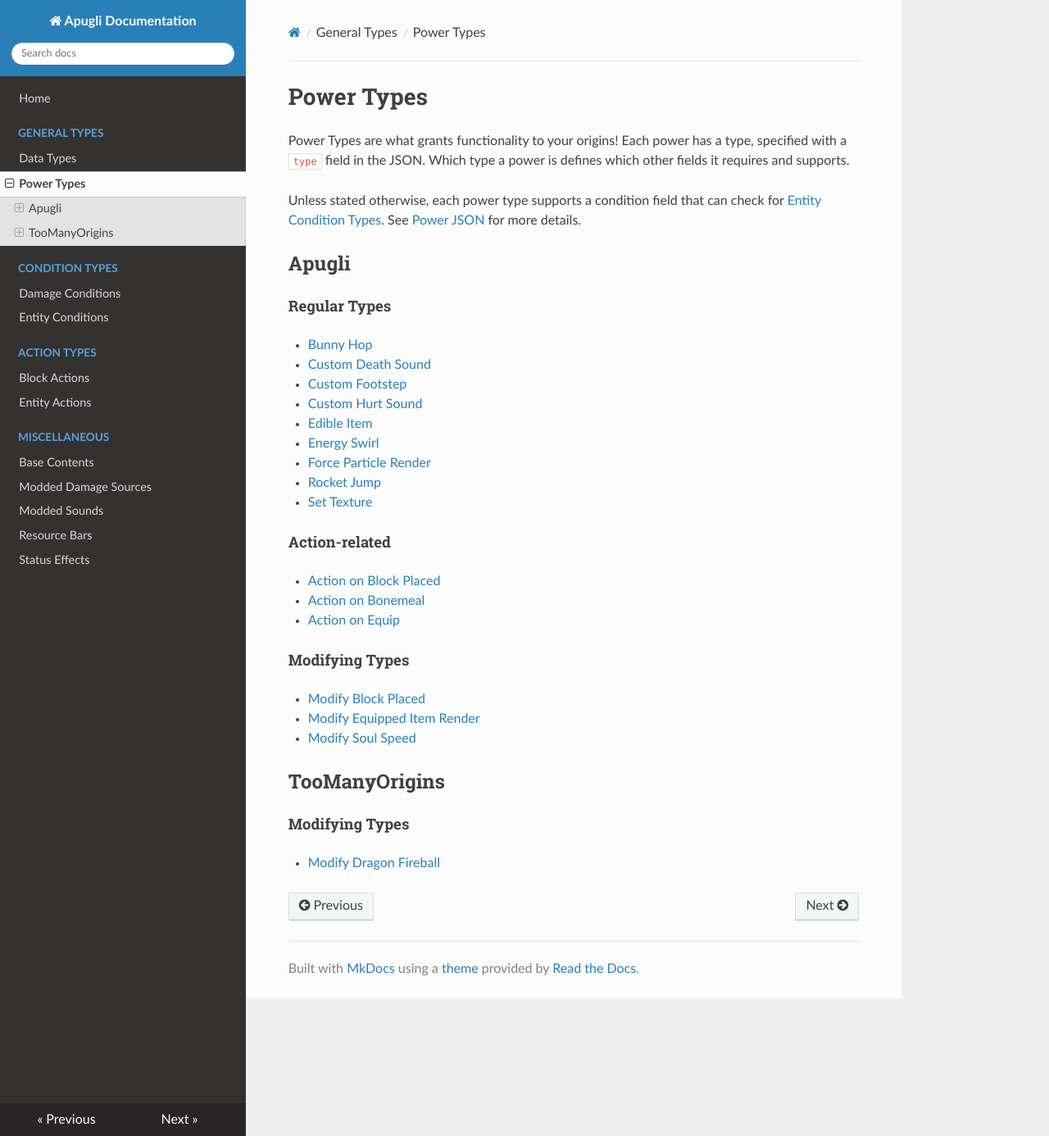
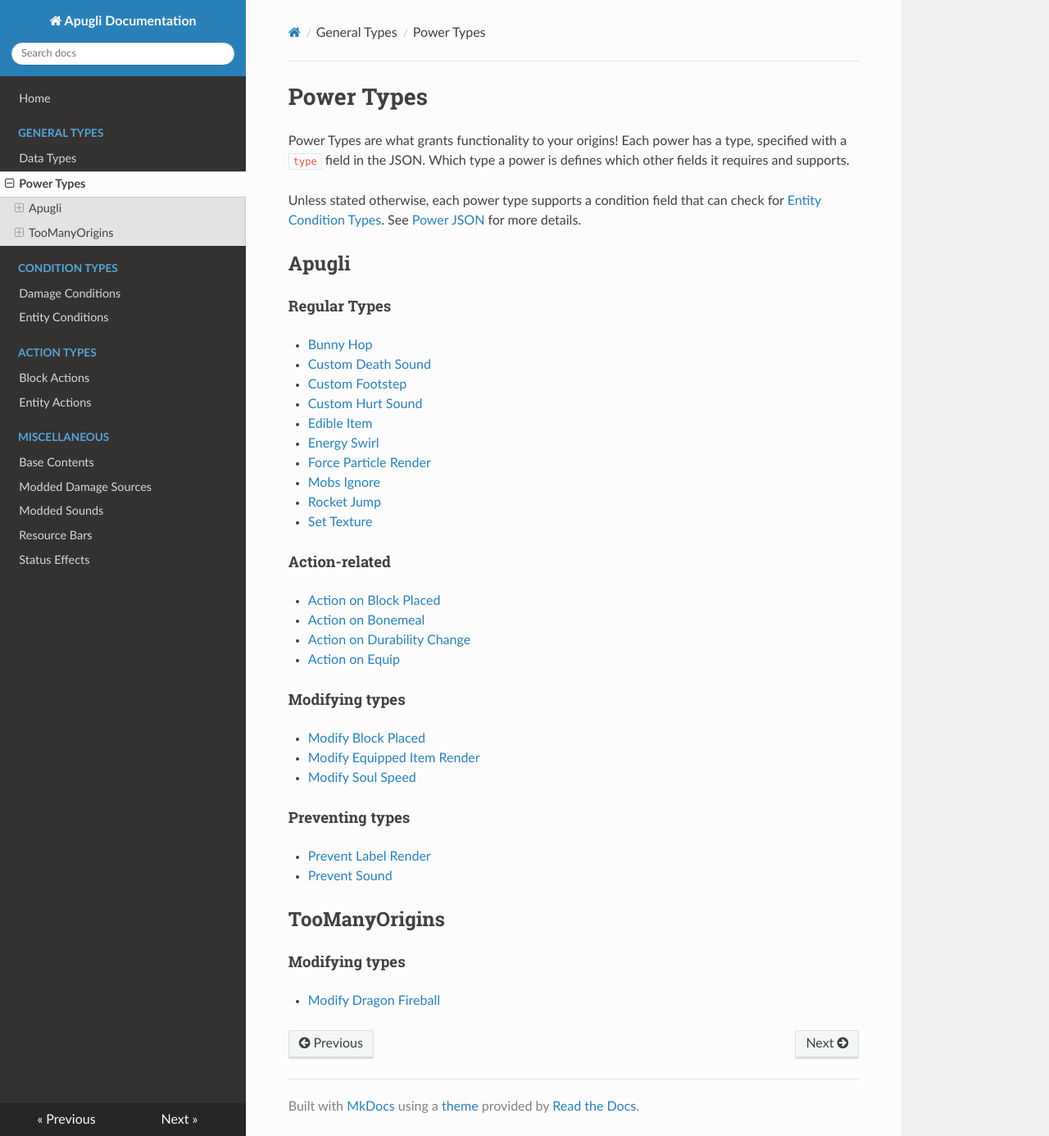
Before and after one commit to MerchantPug/apugli-docs, an MkDocs documentation site: the page built from docs/types/power_types.md, in a window 1280 px wide and 1386 px high. Shown: the whole window at 82% size. Built offline with MkDocs 1.6.1, drawn with Linux system fonts in a browser that asks for light colours; nearby versions of some CDN libraries.

Commit message:
Update power_types.md

```diff
--- a/docs/types/power_types.md
+++ b/docs/types/power_types.md
@@ -19,20 +19,26 @@ Unless stated otherwise, each power type supports a condition field that can che
 - [Edible Item](edible_item)
 - [Energy Swirl](energy_swirl)
 - [Force Particle Render](force_particle_render)
+- [Mobs Ignore](mobs_ignore)
 - [Rocket Jump](rocket_jump)
 - [Set Texture](set_texture)
 
 #### Action-related
 - [Action on Block Placed](action_on_block_placed)
 - [Action on Bonemeal](action_on_bonemeal)
+- [Action on Durability Change](action_on_durability_change)
 - [Action on Equip](action_on_equip)
 
-#### Modifying Types
+#### Modifying types
 - [Modify Block Placed](modify_block_placed)
 - [Modify Equipped Item Render](modify_equipped_item_render)
 - [Modify Soul Speed](modify_soul_speed)
 
+#### Preventing types
+- [Prevent Label Render](prevent_label_render)
+- [Prevent Sound](prevent_sound)
+
 ## TooManyOrigins
 
-#### Modifying Types
+#### Modifying types
 - [Modify Dragon Fireball](modify_dragon_fireball)
```
